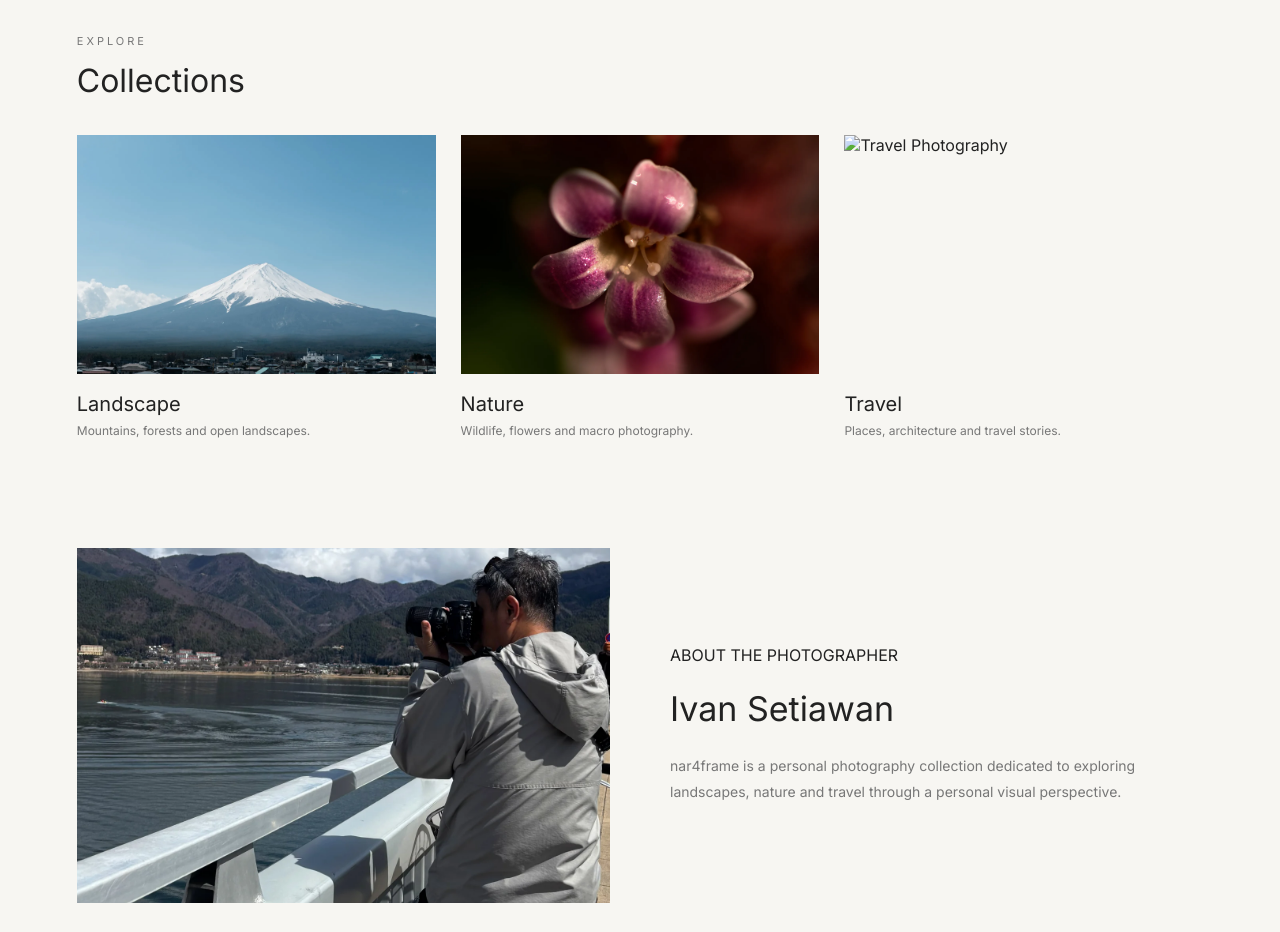
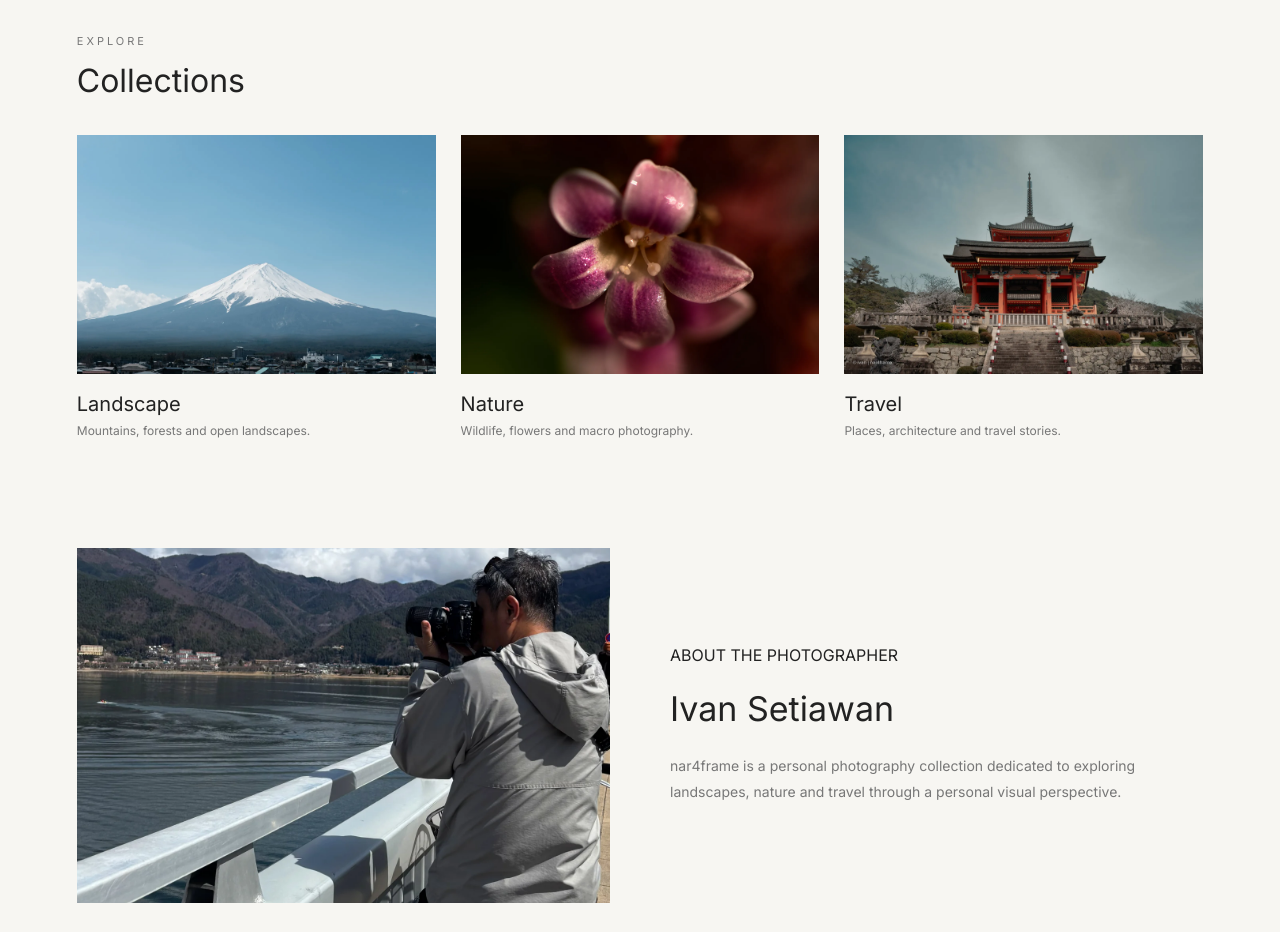
Before and after one commit to nar4frame/nar4frame, a plain HTML site: page index.html in a window 1280 px wide. Shown: the part 1420-2352 px from the top of the page. Drawn offline with Linux system fonts and the light colour scheme.

Commit message:
Update image source in travel linkFix Travel collection image

```diff
--- a/index.html
+++ b/index.html
@@ -407,7 +407,7 @@ footer p {
 
         <a href="travel.html" class="collection">
 
-            <img src="images/scenic.webp"
+            <img src="images/signature.webp"
                  alt="Travel Photography"
                  loading="lazy">
 
```
